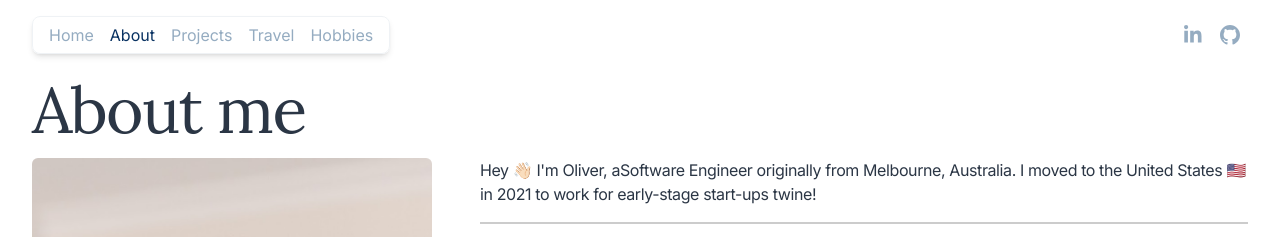
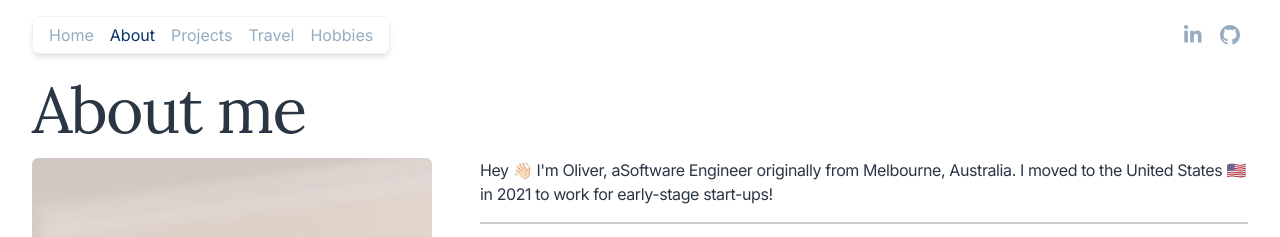
Before and after one commit to om154/omurray.dev, a Next.js app: page /about in a window 1280 px wide. Shown: the top 237 px of the page. Built offline with nearby package versions, Linux system fonts and the light colour scheme; no server answers; a web font is replaced by a local one.

Commit message:
clean up!

```diff
--- a/src/components/AboutMe/index.tsx
+++ b/src/components/AboutMe/index.tsx
@@ -125,10 +125,7 @@ const AboutMe = () => (
         <P>
           Hey 👋🏻 I&apos;m Oliver, a
           {process.env.NEXT_PUBLIC_DATE_OF_BIRTH && ` ${calculateAge(process.env.NEXT_PUBLIC_DATE_OF_BIRTH)} year old `}
-          Software Engineer originally from Melbourne, Australia. I moved to the United States 🇺🇸 in 2021 to work for early-stage start-ups
-          {' '}
-          <Link className="decoration-[transparent] hover:decoration-primary-900 hover:text-primary-900" href="https://www.twine.us/" target="_blank" rel="noreferrer">twine</Link>
-          !
+          Software Engineer originally from Melbourne, Australia. I moved to the United States 🇺🇸 in 2021 to work for early-stage start-ups!
         </P>
         <div className='flex flex-row justify-end w-full mt-2 md:hidden'>
           <ContactLinks />
```
